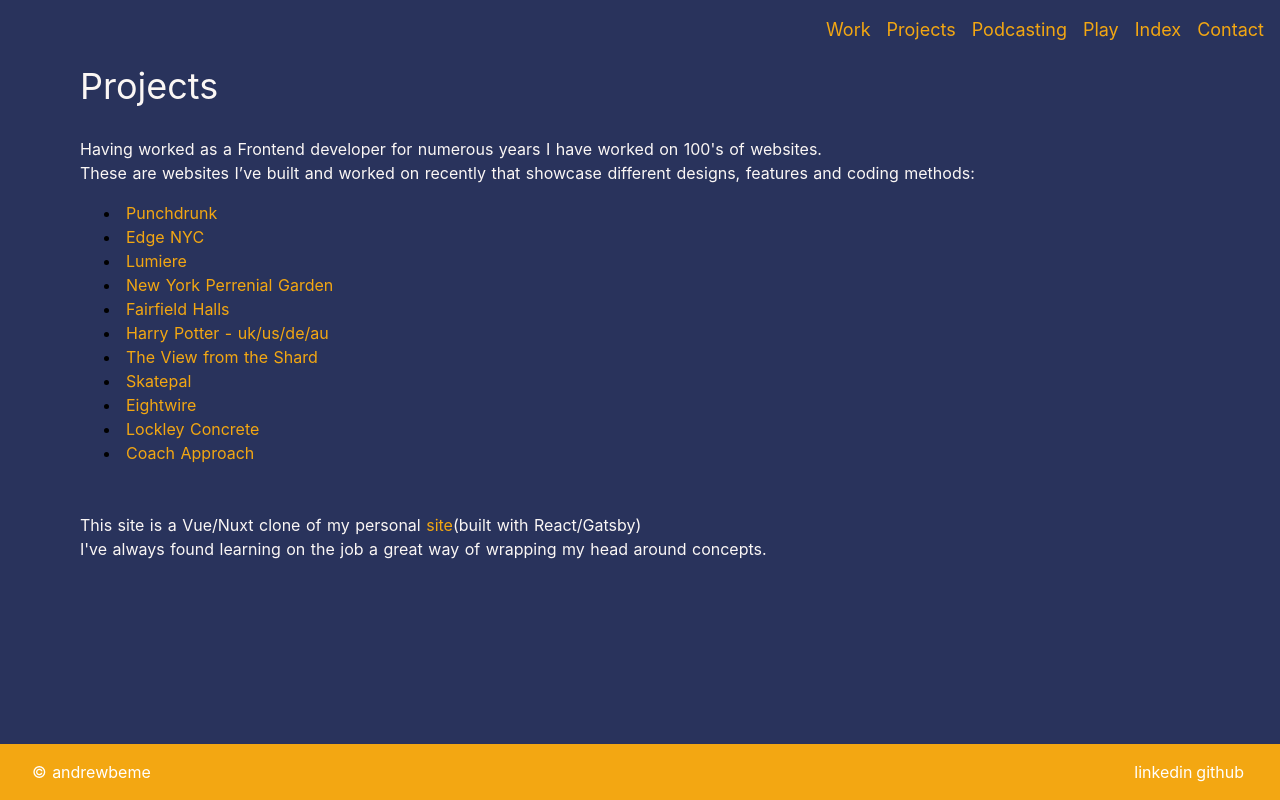
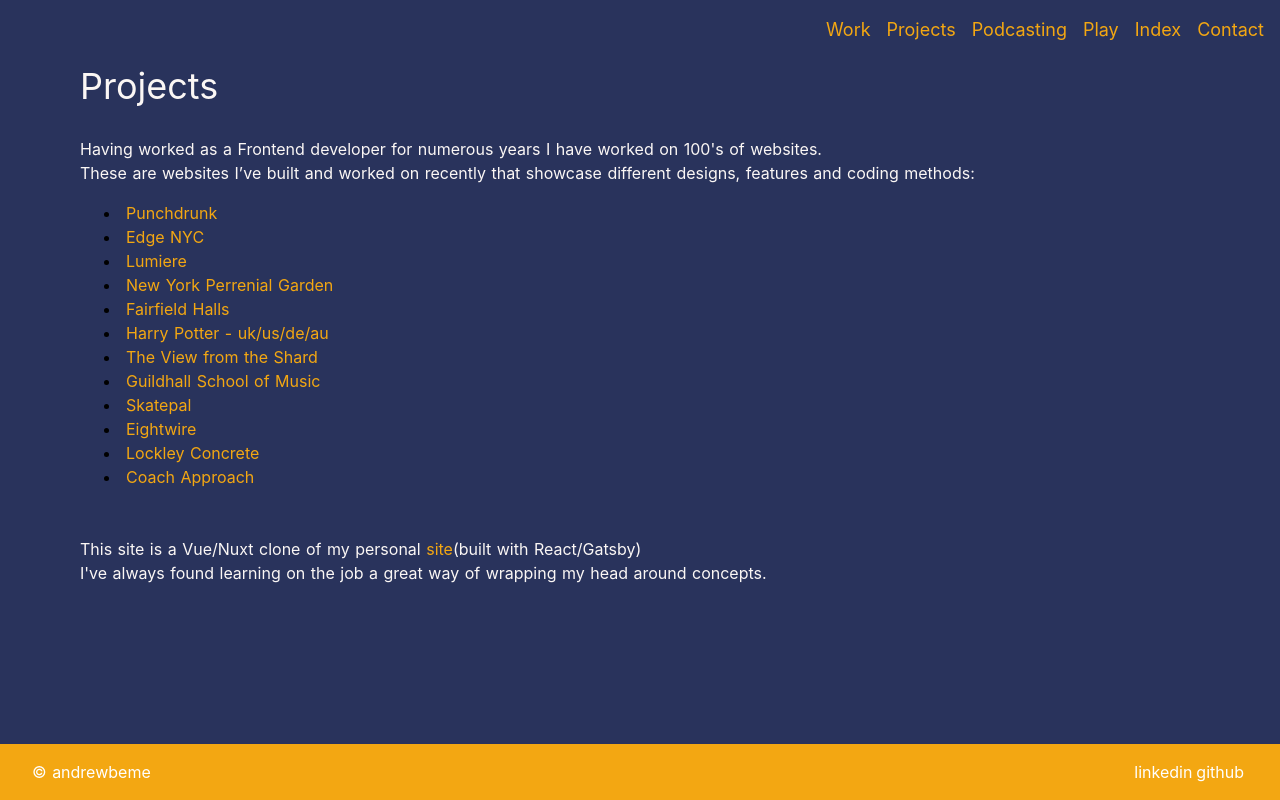
Before and after one commit to andrew-os/andrewbe-nuxt, a Nuxt app: page /projects in a window 1280 px wide. Built offline with nearby package versions, Linux system fonts and the light colour scheme.

Commit message:
add hover state globally, add guildhall to projects

```diff
--- a/assets/css/tailwind.css
+++ b/assets/css/tailwind.css
@@ -11,6 +11,18 @@
 
 a{
     @apply text-primary;
+    position: relative;
+}
+
+a:hover::after{
+    content: '';
+    position: absolute;
+    width: 100%;
+    bottom: -4px;
+    height: 1px;
+    background: white;
+    left: 0;
+    text-align: center;
 }
 
 p{
--- a/components/Project-list.vue
+++ b/components/Project-list.vue
@@ -43,6 +43,10 @@
                         url: 'https://www.theviewfromtheshard.com/',
                     },
                     {
+                        title: 'Guildhall School of Music',
+                        url: 'https://www.gsmd.ac.uk/'
+                    },
+                    {
                         title: 'Skatepal',
                         url: 'http://www.skatepal.co.uk/',
                     },
```
